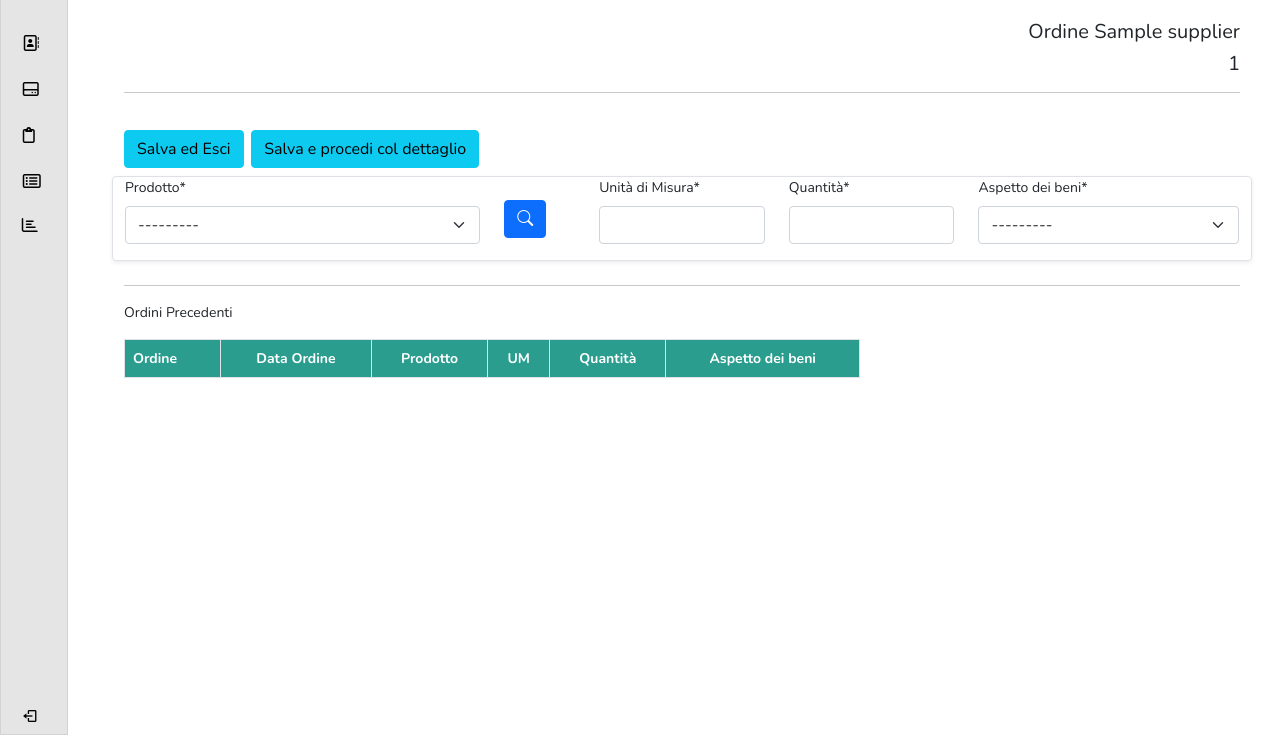
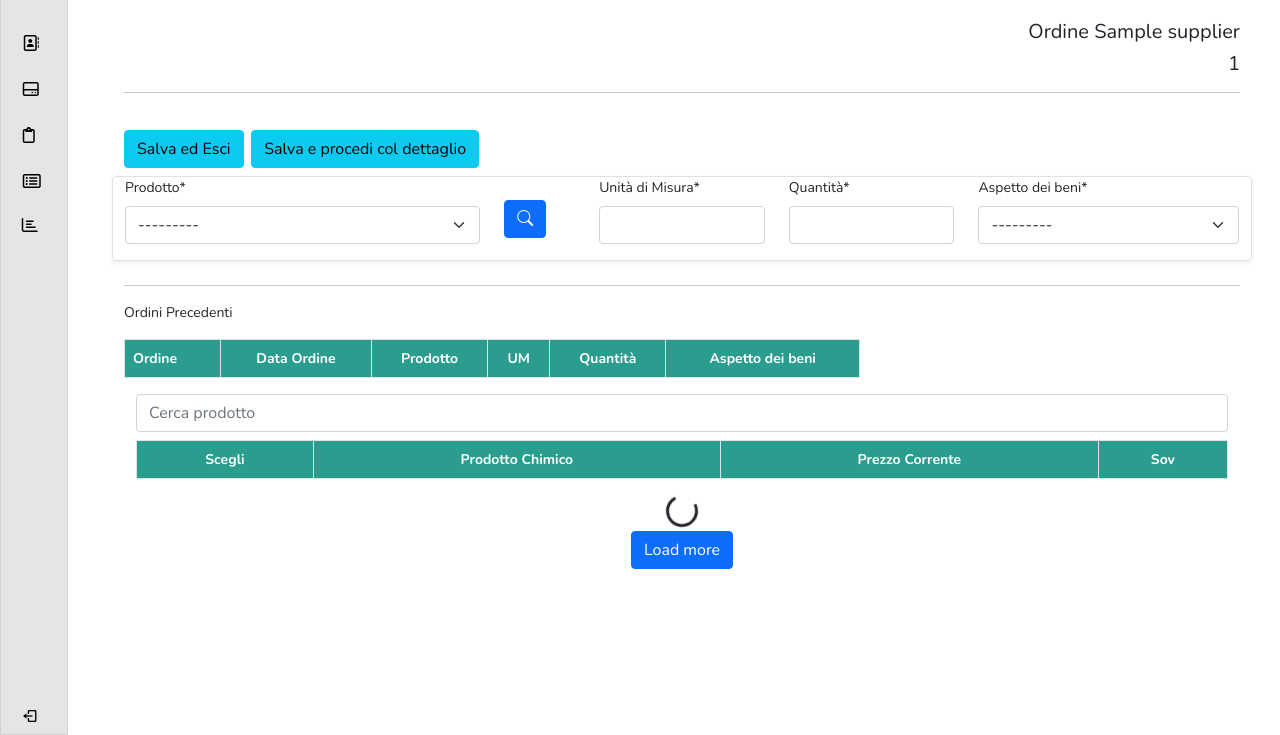
Before and after one commit to r4gtl/e_factoryDjango, a Django app: page /chemicals/update-order/1/add-detail/ in a window 1280 px wide. Shown: the part 65-800 px from the top of the page. Run offline with Django 4.2, Linux system fonts and the light colour scheme; tables that the repository leaves empty hold one stand-in row (values such as "Sample post"); data that the repository does not hold is empty; some libraries are stand-ins or nearby versions.

Commit message:
Optimizing queries

```diff
--- a/chemicals/templates/chemicals/order_detail.html
+++ b/chemicals/templates/chemicals/order_detail.html
@@ -38,7 +38,7 @@
                             </button>
                           </div>
                                 <!-- Modal -->
-                                <div class="modal fade" id="SearchChemModal" tabindex="-1" aria-labelledby="exampleModalLabel" aria-hidden="true">
+                                <!-- <div class="modal fade" id="SearchChemModal" tabindex="-1" aria-labelledby="exampleModalLabel" aria-hidden="true">
                                   <div class="modal-dialog">
                                     <div class="modal-content">
                                       <div class="modal-header">
@@ -70,8 +70,9 @@
 
 
 
-                                          </div> <!-- fine lista recenti -->
-                                          <div id="spinner-box" class="text-center">
+                                          </div> -->
+                                           <!-- fine lista recenti -->
+                                          <!-- <div id="spinner-box" class="text-center">
                                             <div class="spinner-border" role="status"></div>
                                         </div>
                                           <div class="text-center mb-3" id="end-box" >
@@ -85,7 +86,7 @@
                                       </div>
                                     </div>
                                   </div>
-                                </div>
+                                </div> -->
                                 <!-- Fine Modal-->
 
                             <div class="col-md-2">
@@ -136,6 +137,45 @@
 
 
                         </div> <!-- fine lista recenti -->
+
+
+    <!-- inizio prova ajax -->
+    <div class="container">
+
+        <input type="text" id="searchChemical" class="form-control mb-2" placeholder="Cerca prodotto" aria-label="ProdottoChimico" aria-describedby="basic-addon1">
+        <div class="row" >
+          <div class="col-md-12" >
+            <table class="table table-bordered table-striped">
+              <thead>
+                <tr>
+                  <th class="text-center">Scegli</th>
+                  <th class="text-center">Prodotto Chimico</th>
+                  <th class="text-center">Prezzo Corrente</th>
+                  <th class="text-center">Sov</th>
+
+                </tr>
+              </thead>
+              <tbody id="chem-list" class="text-center">
+
+              </tbody>
+
+            </table>
+
+          </div>
+
+
+
+        </div> <!-- fine lista recenti -->
+        <div id="spinner-box" class="text-center">
+          <div class="spinner-border" role="status"></div>
+      </div>
+        <div class="text-center mb-3" id="end-box" >
+          <button class="btn btn-primary" id="load-btn">Load more</button>
+      </div>
+
+    </div>
+
+    <!-- fine prova ajax -->
 
     </div>
     {% endblock content %}
@@ -256,18 +296,19 @@ choiceProd.addEventListener('change', ()=>{
 
 
 let visible = 3
-
-
-
 const getDataChemicals = () => {
   let idsup=document.getElementById('supplier').innerText
+  //chemList.innerHTML =  ''
     $.ajax({
         type: 'GET',
         url: `/chemicals/chemlist/${idsup}/${visible}/`,
         success: function(response){
             const data = response.data
+            console.log("Sono qua")
+            //spinnerBox.classList.add('not-visible')
+
             setTimeout(()=>{
-                spinnerBox.classList.add('not-visible')
+              spinnerBox.hidden=true
                 data.forEach(el => {
 
                   chemList.innerHTML += `
@@ -282,7 +323,21 @@ const getDataChemicals = () => {
                         `
 
                 });
-            }, 1000)
+            }, 300)
+                /*data.map(el=>{
+                    console.log(el.id)
+                    chemList.innerHTML += `<tr>
+                          <td class="text-center"><button type="button" class="btn btn-primary btn-sm" id="${el.pk_chem}">
+                          <span class="bi bi-search"></span>
+                          </button></td>
+                          <td class="text-center" >${el.id_chemical}</td>
+                          <td class="text-center">${el.get_price}</td>
+                          <td class="text-center">${el.cov}</td>
+                        </tr>
+                        `
+                })
+
+            }, 500)*/
             if (response.size === 0) {
                 endBox.textContent = 'No posts added yet...'
             }
@@ -297,11 +352,12 @@ const getDataChemicals = () => {
     })
 }
 
+
+
 loadBtn.addEventListener('click', ()=>{
 
-    spinnerBox.classList.remove('not-visible')
+    spinnerBox.hidden=false
     visible += 3
-    console.log("Valore visible: " + visible)
     getDataChemicals()
 })
 
@@ -309,12 +365,12 @@ loadBtn.addEventListener('click', ()=>{
 
 
 loadModal.addEventListener('click', ()=>{
-
-  let idsup=document.getElementById('#supplier')
-    getDataChemicals()
+  chemList.innerHTML =  ''
+  //let idsup=document.getElementById('#supplier')
+    //getDataChemicals()
   })
 
-//getDataChemicals()
+getDataChemicals()
 
 ///provo a filtrare man mano che si digita
 
--- a/chemicals/views.py
+++ b/chemicals/views.py
@@ -1,3 +1,4 @@
+from ctypes.wintypes import SIZEL
 import errno
 from django.shortcuts import render, get_object_or_404, redirect
 from django.db import IntegrityError
@@ -42,7 +43,7 @@ import json
 # Create your views here.
 
 def home(request):
-    suppliers_list = Suppliers.objects.filter(category=2)
+    suppliers_list = Suppliers.objects.filter(category=3)
     suppliers_filter = SupplierFilter(request.GET, queryset=suppliers_list)
     return render(request, 'chemicals/suppliers_list.html', {'filter': suppliers_filter})
 
@@ -50,7 +51,7 @@ def home(request):
 def price_list(request,pk):
     supplier = get_object_or_404(Suppliers, pk=pk)
     chem_list = Chemicals.objects.filter(id_supplier=pk).order_by("description")
-    paginator = Paginator(chem_list, 2000)
+    paginator = Paginator(chem_list, 30)
     page = request.GET.get("pagina")
     chemicals_list=paginator.get_page(page)
     context={'supplier': supplier, 'chemicals_list': chemicals_list}
@@ -389,7 +390,7 @@ class CreateOrder(CreateView):
 def create_detail(request,pk):
     order=ChemicalOrder.objects.get(id_order=pk)
     supplier=get_object_or_404(Suppliers, pk=order.id_supplier.pk)
-    form= ChemicalOrderDetailModelForm(supplier.pk, order)
+    #form= ChemicalOrderDetailModelForm(supplier.pk, order)
     if request.method == 'POST':
         form = ChemicalOrderDetailModelForm(supplier.pk, order, request.POST)
 
@@ -466,25 +467,27 @@ def load_chemicals_to_search(request, id_supplier, num_posts):
     visible = 3
     upper = num_posts
     lower = upper - visible
-    qs = Chemicals.objects.filter(id_supplier=id_supplier).order_by('-description')
+    qs = Chemicals.objects.filter(id_supplier=id_supplier).order_by('description').annotate(last_price=('get_price'))
     size = len(qs)
+
     if request.headers.get('x-requested-with') == 'XMLHttpRequest':
         data=[]
         for obj in qs:
-            instance = Chemicals.objects.get(id_chemical=str(obj.id_chemical))
-            if instance.get_price:
-                price=instance.get_price
-            else:
-                price=0
+            #instance = Chemicals.objects.get(id_chemical=str(obj.id_chemical))
+            #if instance.get_price:
+            #price=instance.get_price
+            #else:
+            #    price=0
             item = {
                 'id_chemical': obj.description,
-                'last_price': price,
+                'last_price': obj.last_price,
                 'cov': str(obj.cov),
                 'pk_chem': obj.id_chemical,
             }
             data.append(item)
-            #print("conto" + str(item))
+
         return JsonResponse({'data': data[lower:upper], 'size': size})
+
 
 
 
--- a/e_factory/urls.py
+++ b/e_factory/urls.py
@@ -26,6 +26,7 @@ urlpatterns = [
     path('accounts/', include('django.contrib.auth.urls')),
     path('master_data/', include('master_data.urls')),
     path('chemicals/', include('chemicals.urls')),
+    path('__debug__/', include('debug_toolbar.urls')),
 
 ]
 
```
Also changed, not shown: e_factory/settings.py (+8 -0 lines).
